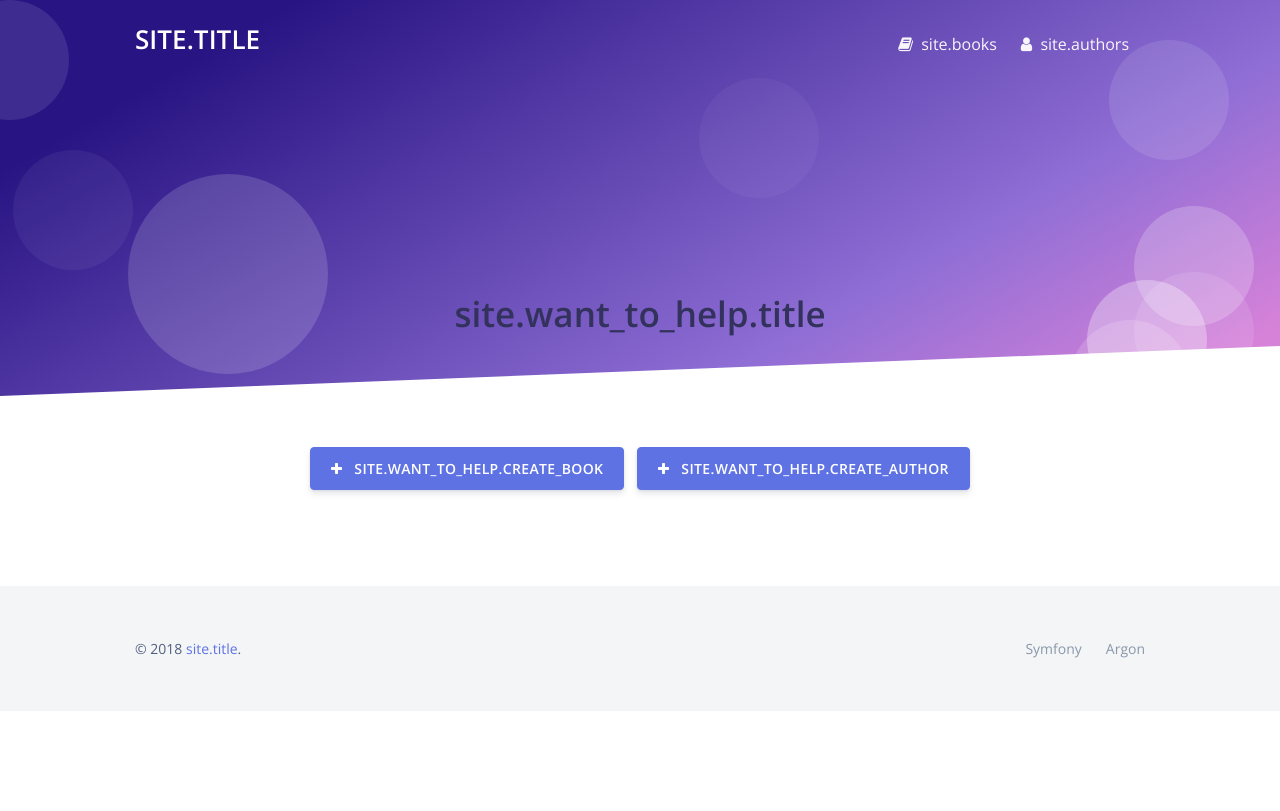
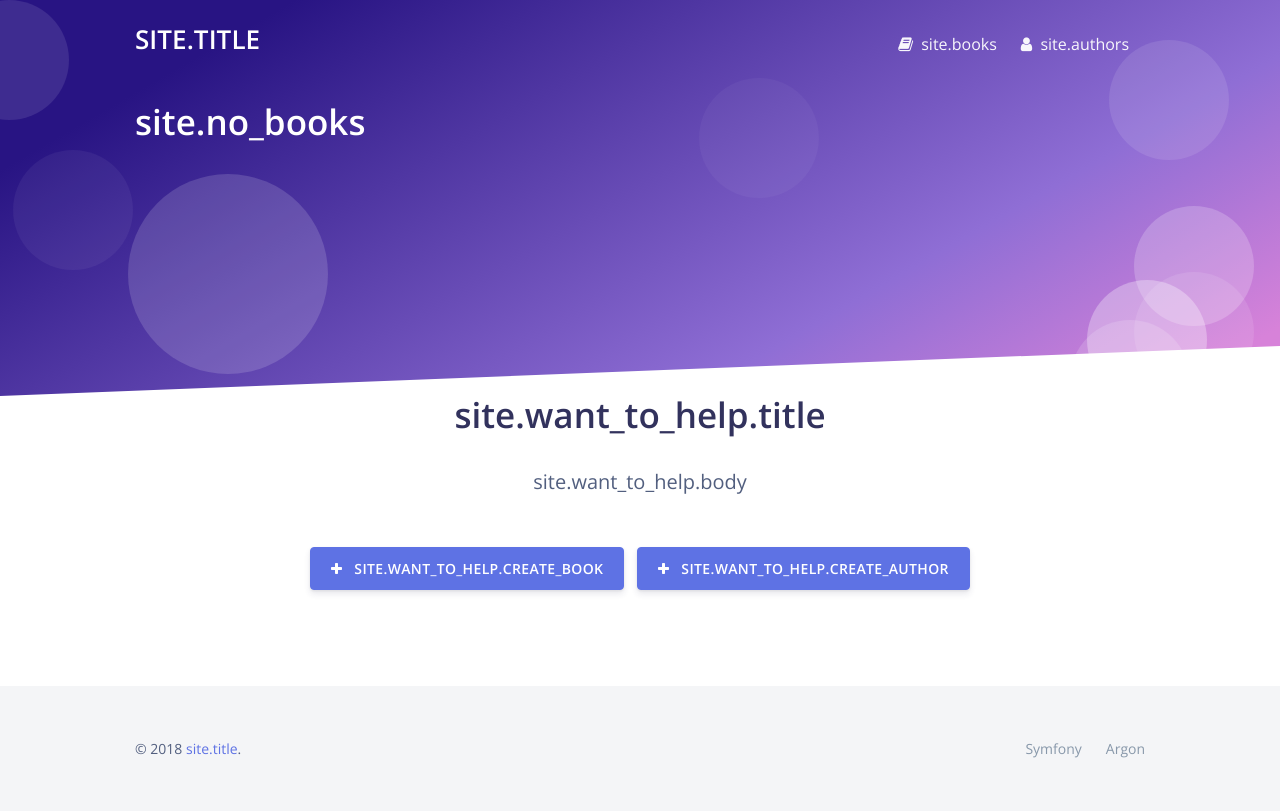
Before and after one commit to BakasaRus/BooksCatalog, a Symfony app: template templates/book/index.html.twig in a window 1280 px wide. Before the commit the page ends 658 px from the top, so only its background shows below. Run offline with Twig, Linux system fonts and the light colour scheme; the template is opened without the code that fills it, so the values that code supplies are empty; some libraries are stand-ins or nearby versions.

Commit message:
Removed hardcoded links and misc Got rid of duplicating forms Added message when no books are found

```diff
--- a/src/Controller/AuthorController.php
+++ b/src/Controller/AuthorController.php
@@ -45,7 +45,7 @@ class AuthorController extends AbstractController
             return $this->redirectToRoute('author');
         }
 
-        return $this->render('author/create.html.twig', [
+        return $this->render('form.html.twig', [
             'form' => $form->createView(),
             'title' => 'form.author.create'
         ]);
@@ -78,7 +78,7 @@ class AuthorController extends AbstractController
             return $this->redirectToRoute('author');
         }
 
-        return $this->render('author/create.html.twig', [
+        return $this->render('form.html.twig', [
             'form' => $form->createView(),
             'title' => 'form.author.update'
         ]);
--- a/src/Controller/BookController.php
+++ b/src/Controller/BookController.php
@@ -60,7 +60,7 @@ class BookController extends AbstractController
             return $this->redirectToRoute('book');
         }
 
-        return $this->render('book/create.html.twig', [
+        return $this->render('form.html.twig', [
             'form' => $form->createView(),
             'title' => 'form.book.create'
         ]);
@@ -106,7 +106,7 @@ class BookController extends AbstractController
             return $this->redirectToRoute('book');
         }
 
-        return $this->render('book/create.html.twig', [
+        return $this->render('form.html.twig', [
             'form' => $form->createView(),
             'title' => 'form.book.update'
         ]);
--- a/templates/author/index.html.twig
+++ b/templates/author/index.html.twig
@@ -17,14 +17,14 @@
             {% for author in authors %}
                 <tr>
                     <td data-toggle="tooltip" data-placement="top" title="{{ author.surname }} {{ author.name }} {{ author.midname }}">
-                        <a href="/author/{{ author.id }}">{{ author.fullname }}</a>
+                        <a href="{{ path('author_show', {'id': author.id}) }}">{{ author.fullname }}</a>
                     </td>
                     <td>{{ author.books|length }}</td>
                     <td>
-                        <a class="btn btn-sm btn-icon btn-2 btn-primary" href="/author/{{ author.id }}/edit">
+                        <a class="btn btn-sm btn-icon btn-2 btn-primary" href="{{ path('author_edit', {'id': author.id}) }}">
                             <i class="fa fa-edit"></i>
                         </a>
-                        <a class="btn btn-sm btn-icon btn-2 btn-danger" href="/author/{{ author.id }}/remove">
+                        <a class="btn btn-sm btn-icon btn-2 btn-danger" href="{{ path('author_remove', {'id': author.id}) }}">
                             <i class="fa fa-trash"></i>
                         </a>
                     </td>
--- a/templates/base.html.twig
+++ b/templates/base.html.twig
@@ -4,19 +4,19 @@
 <head>
     <meta charset="utf-8">
     <meta name="viewport" content="width=device-width, initial-scale=1, shrink-to-fit=no">
-    <meta name="description" content="Start your development with a Design System for Bootstrap 4.">
-    <meta name="author" content="Creative Tim">
-    <title>{% block title %}Welcome!{% endblock %}</title>
+    <meta name="description" content="Small Symfony app to catalog your books">
+    <meta name="author" content="ITMO University">
+    <title>{% block title %}{{ 'site.title'|trans }}{% endblock %}</title>
     {% block stylesheets %}
     <!-- Fonts -->
     <link href="https://fonts.googleapis.com/css?family=Open+Sans:300,400,600,700" rel="stylesheet">
     <!-- Icons -->
-    <link href="/assets/vendor/nucleo/css/nucleo.css" rel="stylesheet">
-    <link href="/assets/vendor/font-awesome/css/font-awesome.min.css" rel="stylesheet">
+    <link href="{{ asset('/assets/vendor/nucleo/css/nucleo.css') }}" rel="stylesheet">
+    <link href="{{ asset('/assets/vendor/font-awesome/css/font-awesome.min.css') }}" rel="stylesheet">
     <!-- Argon CSS -->
-    <link type="text/css" href="/assets/css/argon.css?v=1.0.1" rel="stylesheet">
+    <link type="text/css" href="{{ asset('/assets/css/argon.css') }}" rel="stylesheet">
     <!-- Docs CSS -->
-    <link type="text/css" href="/assets/css/docs.min.css" rel="stylesheet">
+    <link type="text/css" href="{{ asset('/assets/css/docs.min.css') }}" rel="stylesheet">
     {% endblock %}
 </head>
 
@@ -24,7 +24,7 @@
   <header class="header-global">
     <nav id="navbar-main" class="navbar navbar-main navbar-expand-lg navbar-transparent navbar-light headroom">
       <div class="container">
-        <a class="navbar-brand mr-lg-5" href="/">
+        <a class="navbar-brand mr-lg-5" href="{{ path('homepage') }}">
           <h1 class="display-4 text-white">{{ 'site.title'|trans }}</h1>
         </a>
         <button class="navbar-toggler" type="button" data-toggle="collapse" data-target="#navbar_global" aria-controls="navbar_global" aria-expanded="false" aria-label="Toggle navigation">
@@ -48,13 +48,13 @@
           </div>
           <ul class="navbar-nav align-items-lg-center ml-lg-auto">
             <li class="nav-item">
-              <a class="nav-link nav-link-icon" href="/book">
+              <a class="nav-link nav-link-icon" href="{{ path('book') }}">
                 <i class="fa fa-book"></i>
                 <span class="nav-link-inner--text">{{ 'site.books'|trans }}</span>
               </a>
             </li>
             <li class="nav-item">
-              <a class="nav-link nav-link-icon" href="/author">
+              <a class="nav-link nav-link-icon" href="{{ path('author') }}">
                 <i class="fa fa-user"></i>
                 <span class="nav-link-inner--text">{{ 'site.authors'|trans }}</span>
               </a>
@@ -101,13 +101,13 @@
                           {{ 'site.want_to_help.body'|trans }}
                       </p>
                       <div class="btn-wrapper">
-                          <a href="/book/create" class="btn btn-primary">
+                          <a href="{{ path('book_create') }}" class="btn btn-primary">
                               <span class="btn-inner--icon">
                                   <i class="fa fa-plus mr-2"></i>
                               </span>
                               <span>{{ 'site.want_to_help.create_book'|trans }}</span>
                           </a>
-                          <a href="/author/create" class="btn btn-primary">
+                          <a href="{{ path('author_create') }}" class="btn btn-primary">
                               <span class="btn-inner--icon">
                                   <i class="fa fa-plus mr-2"></i>
                               </span>
@@ -128,7 +128,7 @@
         <div class="col-md-6">
           <div class="copyright">
             &copy; 2018
-            <a href="/">{{ 'site.title'|trans }}</a>.
+            <a href="{{ path('homepage') }}">{{ 'site.title'|trans }}</a>.
           </div>
         </div>
         <div class="col-md-6">
@@ -146,12 +146,12 @@
   </footer>
   {% block javascripts %}
   <!-- Core -->
-  <script src="../assets/vendor/jquery/jquery.min.js"></script>
-  <script src="../assets/vendor/popper/popper.min.js"></script>
-  <script src="../assets/vendor/bootstrap/bootstrap.min.js"></script>
-  <script src="../assets/vendor/headroom/headroom.min.js"></script>
+  <script src="{{ asset('/assets/vendor/jquery/jquery.min.js') }}"></script>
+  <script src="{{ asset('/assets/vendor/popper/popper.min.js') }}"></script>
+  <script src="{{ asset('/assets/vendor/bootstrap/bootstrap.min.js') }}"></script>
+  <script src="{{ asset('/assets/vendor/headroom/headroom.min.js') }}"></script>
   <!-- Argon JS -->
-  <script src="../assets/js/argon.js?v=1.0.1"></script>
+  <script src="{{ asset('/assets/js/argon.js') }}"></script>
   {% endblock %}
 </body>
 
--- a/templates/book/list.html.twig
+++ b/templates/book/list.html.twig
@@ -8,8 +8,8 @@
     {% for book in books %}
     <div class="col-lg-3 col-md-4 col-6 mb-5">
         <div class="card card-faded card-lift--hover shadow border-0">
-            <img class="card-img-top img-responsive" src="/covers/{{ book.cover | default("placeholder.jpg") }}" alt="{{ book.title }}">
-            <a class="card-img-overlay" href="/book/{{ book.id }}">
+            <img class="card-img-top img-responsive" src="{{ asset('/covers/' ~ book.cover) }}" alt="{{ book.title }}">
+            <a class="card-img-overlay" href="{{ path('book_show', {'id': book.id}) }}">
                 <h5 class="text-white text-uppercase">{{ book.title }}</h5>
                 <p class="description text-white mt-3">
                     {% for author in book.authors %}
@@ -19,5 +19,9 @@
             </a>
         </div>
     </div>
+    {% else %}
+    <div class="col-12">
+        <h2 class="display-3 text-white mb-5">{{ 'site.no_books'|trans }}</h2>
+    </div>
     {% endfor %}
 </div>
--- a/templates/book/show.html.twig
+++ b/templates/book/show.html.twig
@@ -7,7 +7,7 @@
     <div class="p-5">
         <div class="row">
             <div class="col-lg-4">
-                <img src="/covers/{{ book.cover }}" alt="{{ book.title }}" class="img-fluid rounded">
+                <img src="{{ asset('/covers/' ~ book.cover) }}" alt="{{ book.title }}" class="img-fluid rounded">
             </div>
             <div class="col-lg-8">
                 <h1 class="display-3">
@@ -26,11 +26,11 @@
                     {{ 'form.book.pages'|trans }}: {{ book.pageCount }}
                 </span>
                 <div class="btn-wrapper mt-3">
-                    <a href="/book/{{ book.id }}/edit" class="btn btn-primary btn-sm">
+                    <a href="{{ path('book_edit', {'id': book.id}) }}" class="btn btn-primary btn-sm">
                         <i class="fa fa-edit mr-1"></i>
                         {{ 'form.edit'|trans }}
                     </a>
-                    <a href="/book/{{ book.id }}/remove" class="btn btn-danger btn-sm">
+                    <a href="{{ path('book_remove', {'id': book.id}) }}" class="btn btn-danger btn-sm">
                         <i class="fa fa-trash mr-1"></i>
                         {{ 'form.delete'|trans }}
                     </a>
```
Also changed, not shown: templates/book/create.html.twig (deleted, +0 -15 lines), templates/form.html.twig (renamed from templates/author/create.html.twig), 2 other files.
